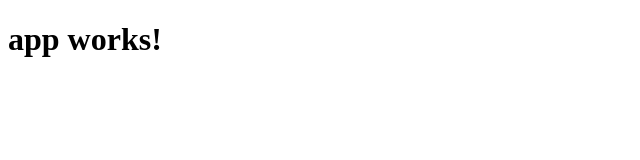
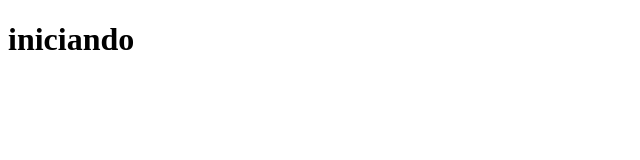
Before and after one commit to liviaandressa/curso-angular13, an Angular app: page / in a window 1280 px wide. Shown: the top 160 px of the page, without its empty margins (0-640 px from the left). Built offline with nearby package versions, Linux system fonts and the light colour scheme.

Commit message:
iniciando curso

```diff
--- a/src/app/app.component.ts
+++ b/src/app/app.component.ts
@@ -6,5 +6,5 @@ import { Component } from '@angular/core';
   styleUrls: ['./app.component.css']
 })
 export class AppComponent {
-  title = 'app works!';
+  title = 'iniciando';
 }
```
Also changed, not shown: 1 other file (tests, documents, lock files or other folders).
